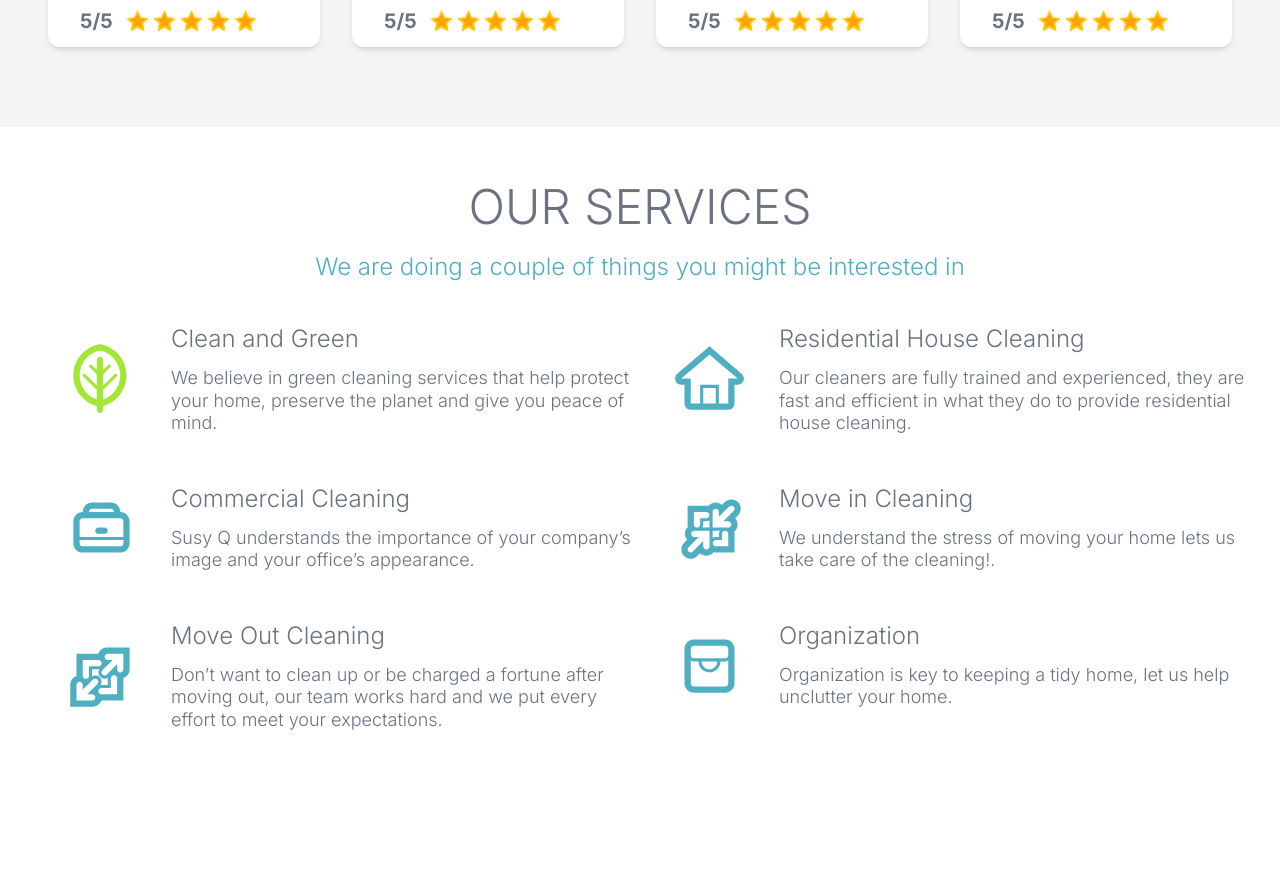
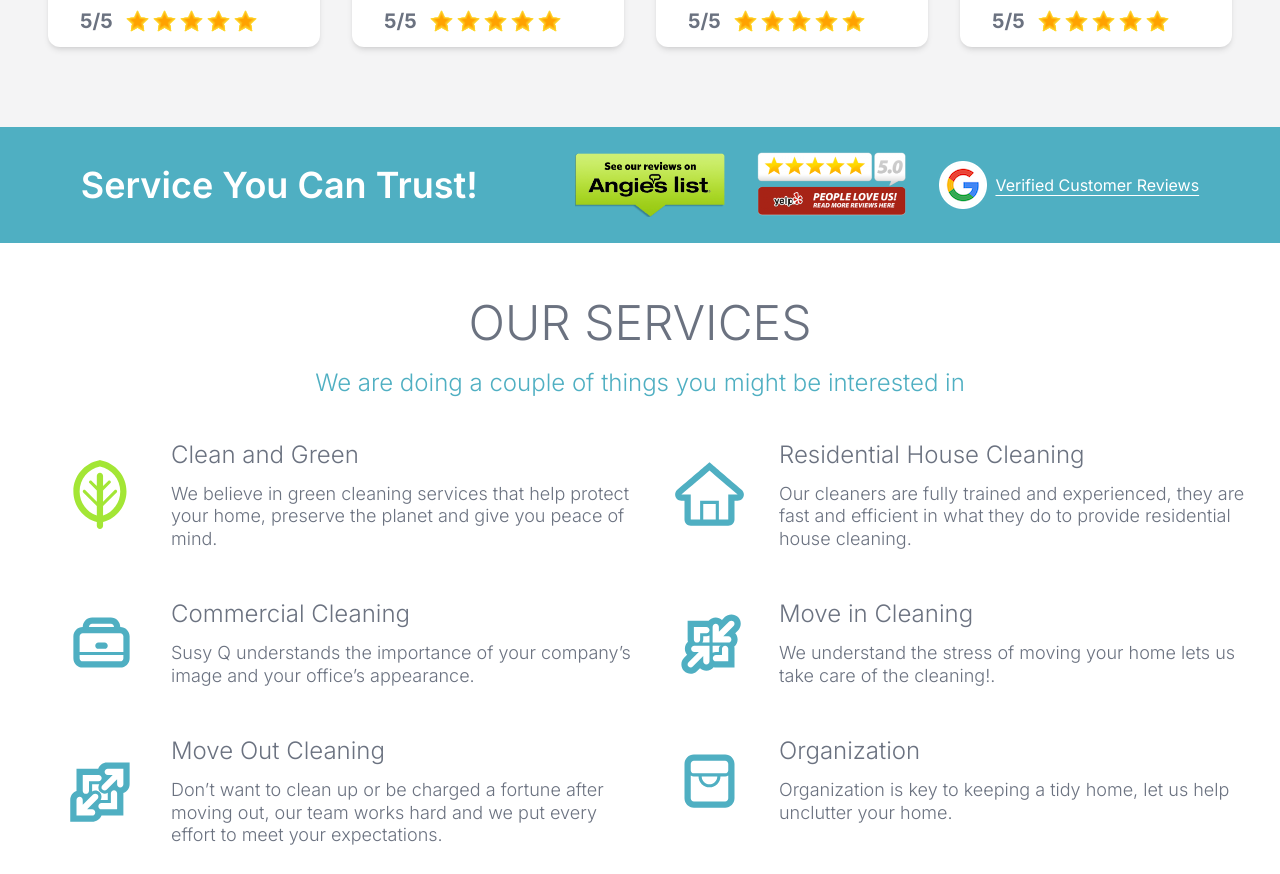
Before and after one commit to oscar-ct/susyq, a Next.js app: page / in a window 1280 px wide. Shown: the part 1080-1954 px from the top of the page. Built offline with nearby package versions, Linux system fonts and the light colour scheme.

Commit message:
add review banner to app

```diff
--- a/src/app/page.jsx
+++ b/src/app/page.jsx
@@ -9,6 +9,7 @@ import ErmaBombeck from "@/components/ErmaBombeck";
 import EasyLife from "@/components/EasyLife";
 import RefTo from "@/components/RefTo";
 import SmoothScroller from "@/components/SmoothScroller";
+import ReviewBanner from "@/components/ReviewBanner";
 
 
 const Home = () => {
@@ -20,6 +21,7 @@ const Home = () => {
                   <Introduction/>
               </RefTo>
               <Testimonials/>
+              <ReviewBanner/>
               <RefTo id={"services"}>
                   <Services/>
               </RefTo>
```
